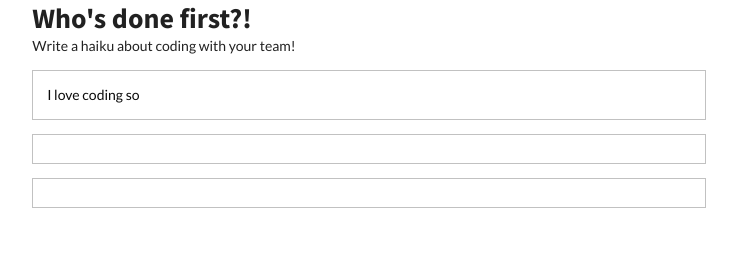
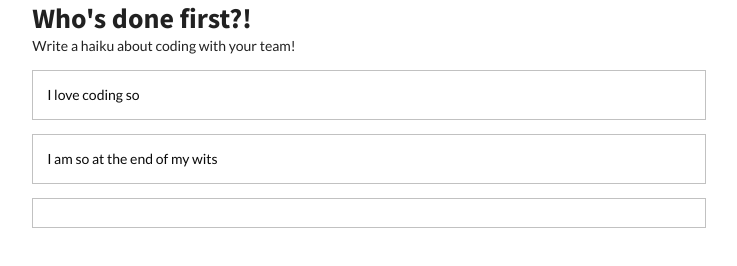
Before and after one commit to michaeldepeauwilson/Haiku, a plain HTML site: page index.html in a window 1280 px wide. Shown: the whole page, without its empty margins (96-833 px from the left). Drawn offline with Linux system fonts and the light colour scheme.

Commit message:
second line

```diff
--- a/index.html
+++ b/index.html
@@ -88,7 +88,7 @@
         </div>
 
         <div id="line2" class="callout">
-             <!-- Team member 2: write a sentence with seven syllables -->
+             I am so at the end of my wits
         </div>
 
         <div id="line3" class="callout">
```
